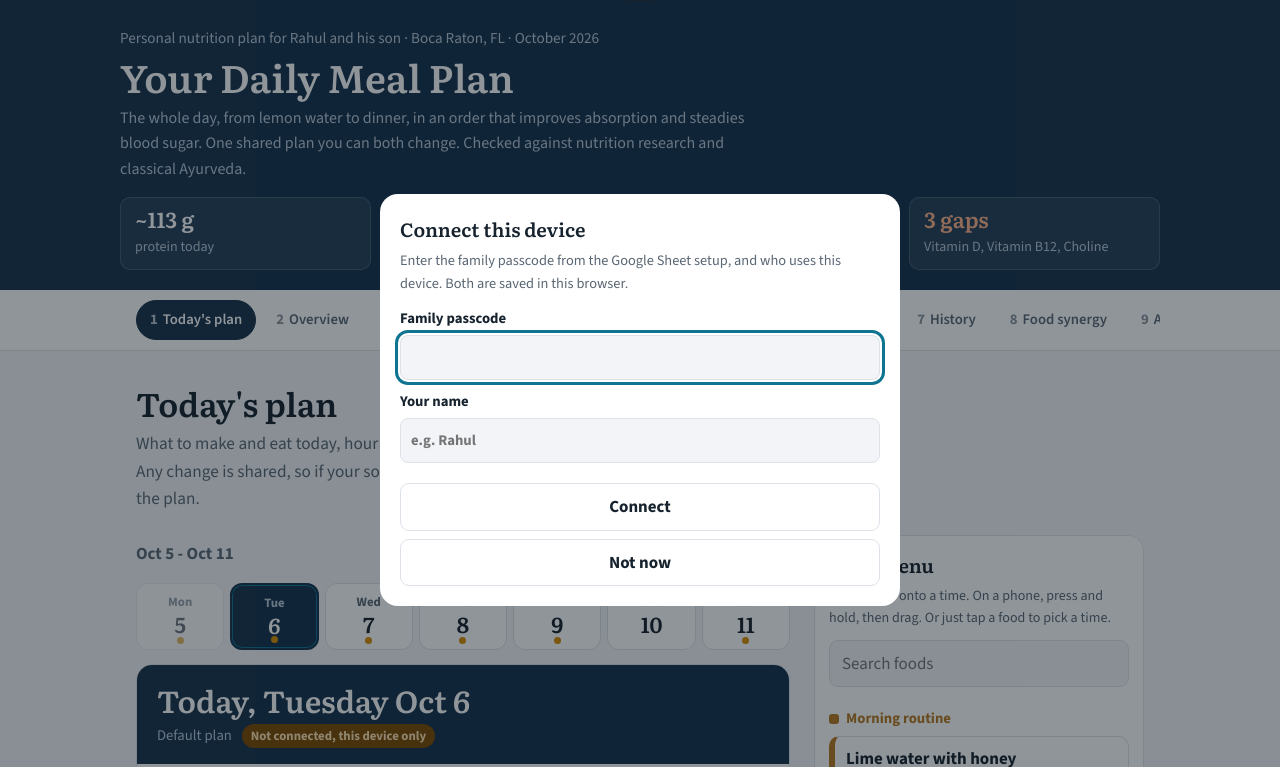
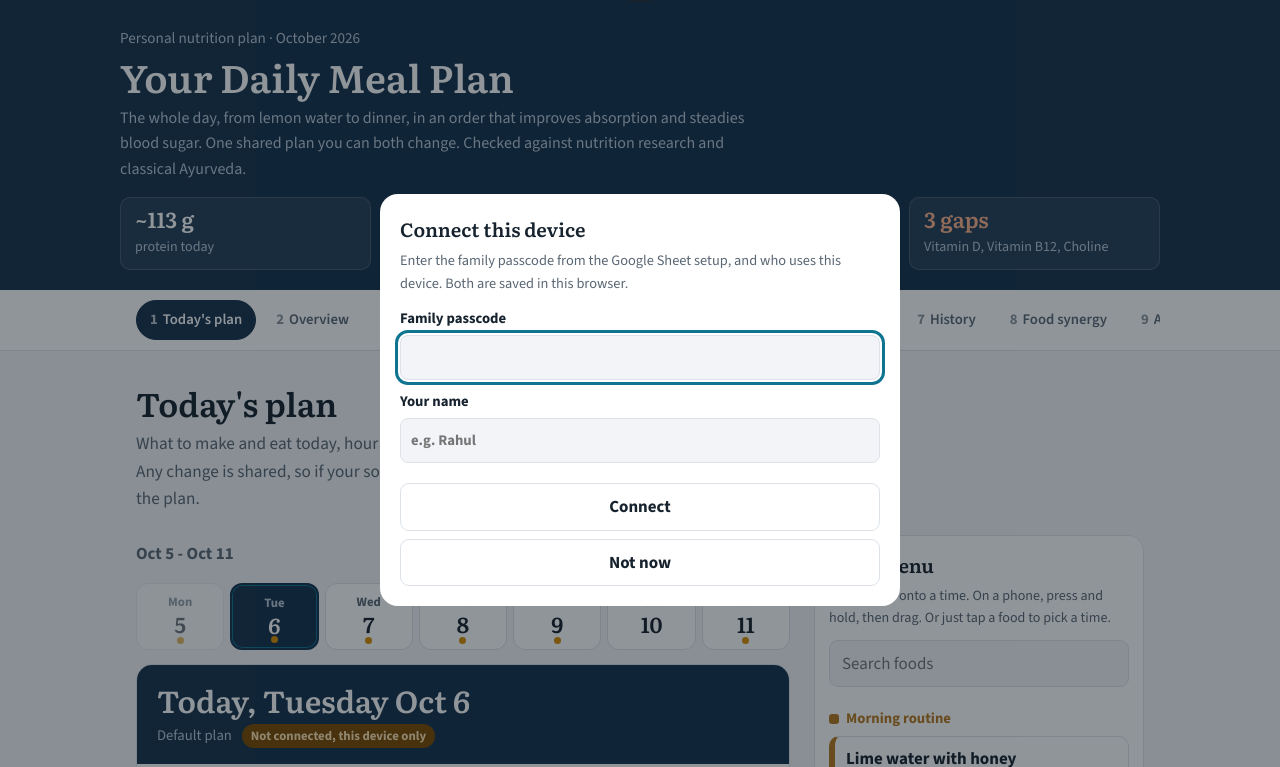
Before and after one commit to RahulMisra2000/fdb, a plain HTML site: page food/mealplan/index.html in a window 1280 px wide. Shown: the top 767 px of the page. Drawn offline with nearby package versions, Linux system fonts and the light colour scheme.

Commit message:
Remove specific names from meal plan header

```diff
--- a/food/mealplan/index.html
+++ b/food/mealplan/index.html
@@ -455,7 +455,7 @@ tr.grow th{background:var(--bg); text-align:left; font-family:var(--serif); font
 <body>
 <header class="hero">
   <div class="wrap">
-    <p class="for">Personal nutrition plan for Rahul and his son · Boca Raton, FL · October 2026</p>
+    <p class="for">Personal nutrition plan · October 2026</p>
     <h1>Your Daily Meal Plan</h1>
     <p class="sub">The whole day, from lemon water to dinner, in an order that improves absorption and steadies blood sugar. One shared plan you can both change. Checked against nutrition research and classical Ayurveda.</p>
     <div class="stats">
```
